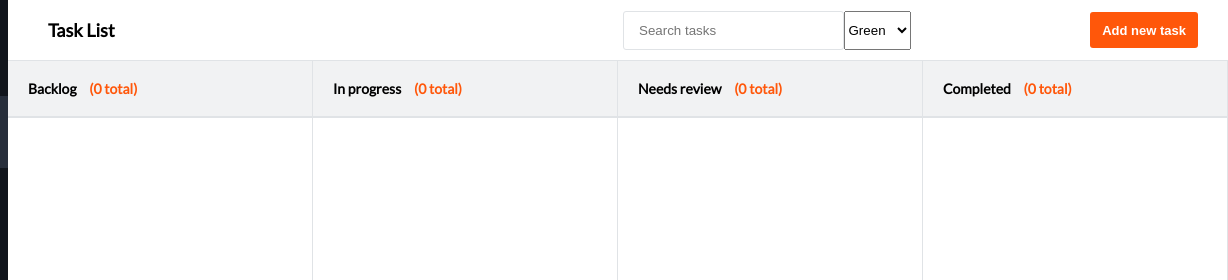
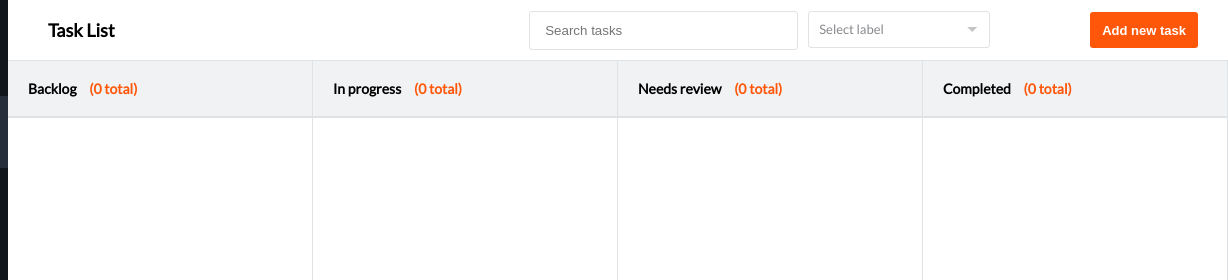
Before and after one commit to kducharme/taskBoard, a website: page index.html in a window 1280 px wide. Shown: the top 280 px of the page, 52-1280 px from the left. Drawn offline with nearby package versions, Linux system fonts and the light colour scheme; no server answers.

Commit message:
dropdown for filter is working

```diff
--- a/scripts/filterTasks.js
+++ b/scripts/filterTasks.js
@@ -15,16 +15,47 @@ const createSearch = () => {
 }
 
 const filterByLabel = () => {
-    const dropdown = document.createElement('select')
+    const dropdown = document.createElement('span');
+    const placeholder = filterPlaceholder();
+    dropdown.addEventListener('click', addLabelOptions)
+    dropdown.setAttribute('id', 'filterStructure')
+    dropdown.classList.add('filters__dropdown')
+    dropdown.appendChild(placeholder)
+
+    return dropdown
+}
+
+const filterPlaceholder = () => {
+    const structure = document.createElement('span');
+    const placeholder = document.createElement('p');
+    const icon = document.createElement('p');
+    placeholder.textContent = "Select label"
+    icon.innerHTML = `<i class="material-icons dark-icon">arrow_drop_down</i>`
+    structure.appendChild(placeholder)
+    structure.appendChild(icon)
+    structure.classList.add('filters__dropdown--placeholder')
+
+    return structure;
+}
+
+const addLabelOptions = () => {
+    const dropdown = document.querySelector('#filterStructure');
+    dropdown.classList.toggle('filters__dropdown--click')
     const filters = ['Green', 'Red', 'Yellow', 'Blue', 'Orange']
+    const dropdownOptions = document.createElement('div')
+    dropdownOptions.classList.add('filters__dropdown--options')
 
-    filters.forEach(filter => {
-        const option = document.createElement('option')
-        option.text = filter;
-        option.value = filter;
-        dropdown.add(option)
-    })
-    return dropdown
+    if (dropdown.childNodes.length === 1) {
+        filters.forEach(filter => {
+            const option = document.createElement('p');
+            option.textContent = filter;
+            dropdownOptions.appendChild(option)
+        })
+        dropdown.appendChild(dropdownOptions)
+    }
+    else {
+        dropdown.childNodes[1].remove();
+    }
 }
 
 
--- a/scripts/taskStructure.js
+++ b/scripts/taskStructure.js
@@ -112,4 +112,4 @@ const createViewButton = () => {
     button.classList.add('hide');
 
     return button;
-}
+};
--- a/styling/styles.css
+++ b/styling/styles.css
@@ -99,9 +99,9 @@ nav > span > img {
 
 .dashboard--header-right {
     display: flex;
-    justify-content: space-between;
+    justify-content: flex-end;
     align-items: center;
-    width: 50%;
+    width: 80%;
 }
 
 .dashboard--header-right > button {
@@ -121,7 +121,8 @@ nav > span > img {
 
 .dashboard--header-right > .filters {
     display: flex;
-    width: 50%;
+    padding-right: 100px;
+
 }
 
 
--- a/styling/tasks.css
+++ b/styling/tasks.css
@@ -1,8 +1,68 @@
 .filters__search {
     width: 250px;
     padding-left: 15px;
+    margin-right: 10px;
     height: 35px;
     resize: none;
     border: 1px solid var(--accentGray);
     border-radius: 3px;
 }
+
+.filters__dropdown {
+    width: 180px;
+    height: 35px;
+    resize: none;
+    border: 1px solid var(--accentGray);
+    border-radius: 3px;
+    z-index: 1;
+    background-color: white;
+}
+
+.filters__dropdown--placeholder {
+    display: flex;
+    justify-content: space-between;
+    align-items: center;
+    height: 35px;
+}
+
+.dark-icon {
+    margin: 0 !important;
+    padding: 2px 5px 0 0 !important;
+    color: var(--primaryColor) !important;
+    opacity: .5 !important;
+}
+
+.filters__dropdown--placeholder > p {
+    margin: 0;
+    padding-left: 10px;
+    font-size: 13px;
+    color: var(--primaryColor);
+    opacity: .5;
+}
+
+.filters__dropdown--click {
+    border-radius: 3px 3px 0 0 ;
+    border-color: var(--primaryColor);
+}
+
+.filters__dropdown:hover {
+    cursor: pointer;
+}
+
+.filters__dropdown--options {
+    width: 100%;
+    margin-top:1px;
+    margin-left: -1px;
+    font-size: 13px;
+    background-color: white;
+    border: 1px solid var(--accentGray);
+}
+
+.filters__dropdown--options > p {
+    padding: 12px 0 12px 10px;
+    margin: 0;
+}
+
+.filters__dropdown--options > p:hover {
+    background-color: var(--accentGray);
+}
```
Also changed, not shown: 1 other file.
